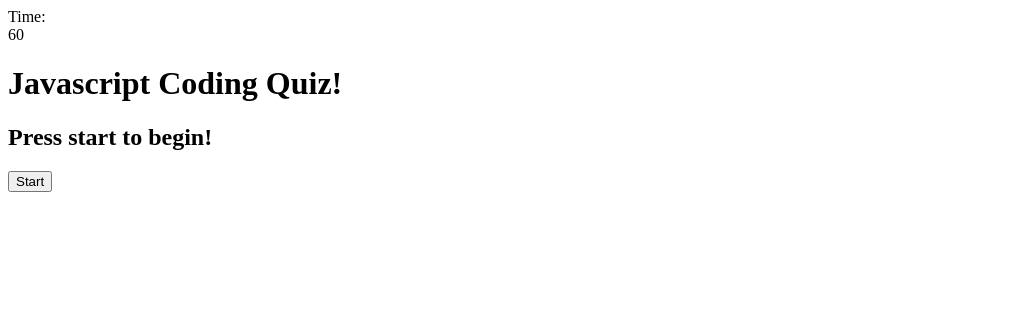
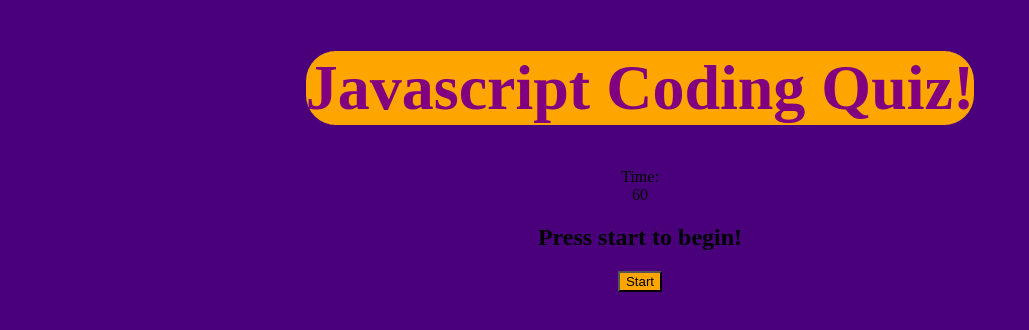
Before and after one commit to Cyril1743/Javascript-Test, a plain HTML site: page index.html in a window 1280 px wide. Shown: the whole page, without its empty margins (0-1029 px from the left). Drawn offline with Linux system fonts and the light colour scheme.

Commit message:
Added style to button and background

```diff
--- a/assets/script.js
+++ b/assets/script.js
@@ -15,6 +15,7 @@ var highscore = document.querySelector("#highScores")
 var highscoreUl= document.querySelector("#highScoreList")
 var reset= document.querySelector("#reset")
 var restart = document.querySelector("#restart")
+var startMessage = document.querySelector("#startMessage")
 var count = 60
 //Varibles for the game
 var chosenAnswer = "";
@@ -88,6 +89,7 @@ function startGame() {
     answer2.setAttribute("style", "display: block")
     answer3.setAttribute("style", "display: block")
     answer4.setAttribute("style", "display: block")
+    startMessage.setAttribute("style", "display: none")
     populateQuestion()
 }
 function populateQuestion() {
--- a/assets/style.css
+++ b/assets/style.css
@@ -0,0 +1,23 @@
+:root {
+    --purple: rgb(73, 0, 122);
+}
+* {
+    display: flex;
+    flex-direction: column;
+    align-items: center;
+}
+h1 {
+    background-color: orange;
+    font-size: 4em;
+    border-radius:30px;
+    color:purple;
+}
+title{
+    display: none;
+}
+body{
+    background-color: var(--purple);
+}
+button {
+    background-color: orange;
+}
--- a/index.html
+++ b/index.html
@@ -11,9 +11,10 @@
 
 <body>
     <header>
-        <div>Time:</div><span id="timerspan">60</span>
+        <h1>Javascript Coding Quiz!</h1>
+        <div style="display: inline">Time:</div><span id="timerspan">60</span>
     </header>
-    <h1>Javascript Coding Quiz!</h1>
+    <section>
         <h2 id="startMessage">Press start to begin!</h2>
         <button type="button" id="startbutton">Start</button>
         <div id="question"></div>
@@ -21,6 +22,7 @@
         <button type="button" id="answer2" style="display: none;"></button>
         <button type="button" id="answer3" style="display: none;"></button>
         <button type="button" id="answer4" style="display: none;"></button>
+    </section>
     <section>
         <div id="answerResult"></div>
     </section>
```
Lines whose indentation alone changed are shown as unchanged.
